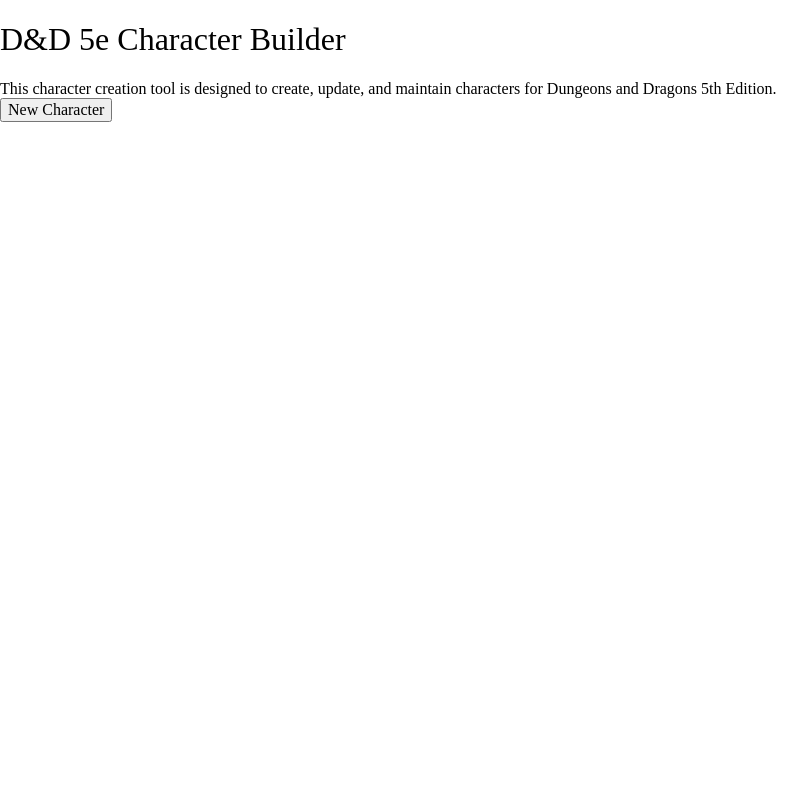
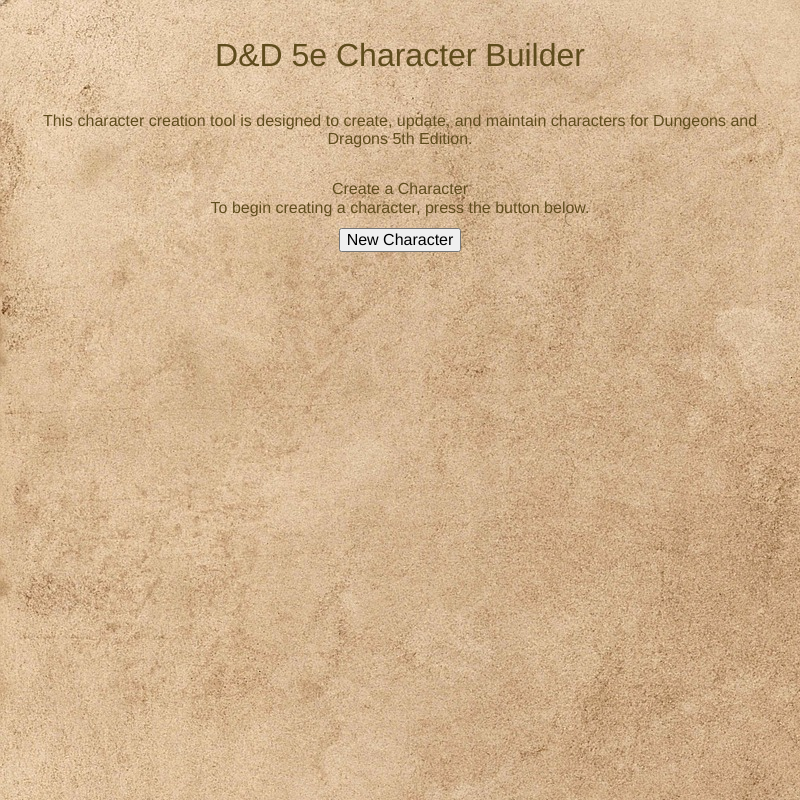
Before and after one commit to reecer62/5e-Builder, an Electron app: page index.html in a window 800 px wide. Drawn offline with Linux system fonts and the light colour scheme; no server answers.

Commit message:
Added css to mainpage

```diff
--- a/css/index.css
+++ b/css/index.css
@@ -1 +1,30 @@
 /* Styles for the mainpage */
+body {
+    padding: 1.0rem;
+    font-size: 16px;
+    background-image: url("../img/oldPaper.jpg");
+    background-repeat: no-repeat;
+    font-family: 'Franklin Gothic Medium', 'Arial Narrow', Arial, sans-serif;
+    color: rgb(95, 76, 29);
+    text-align: center;
+}
+
+p {
+    margin-bottom: .67em;
+}
+
+ul {
+    list-style: none;
+    display: flex;
+    flex-direction: column;
+    justify-content: space-between;
+}
+
+header > p {
+    padding: 1.0em;
+}
+
+#main section {
+    margin: 1.0em;
+    margin-bottom: 2.0em;
+}
--- a/index.html
+++ b/index.html
@@ -16,7 +16,10 @@
       <p>This character creation tool is designed to create, update, and maintain characters for Dungeons and Dragons 5th Edition.</p>
     </header>
 
+    <div id="main">
       <section id="createChar">
+          <h2>Create a Character</h2>
+          <p>To begin creating a character, press the button below.</p>
           <button onclick="window.location.href='createHome.html'">New Character</button>
         </section>
 
@@ -29,6 +32,7 @@
             <!-- Characters rendered to this list -->
           </ul>
         </nav>
+    </div>
 
     <script>
       // You can also require other files to run in this process
```
Also changed, not shown: img/oldPaper.jpg (added). Lines whose indentation alone changed are shown as unchanged.
